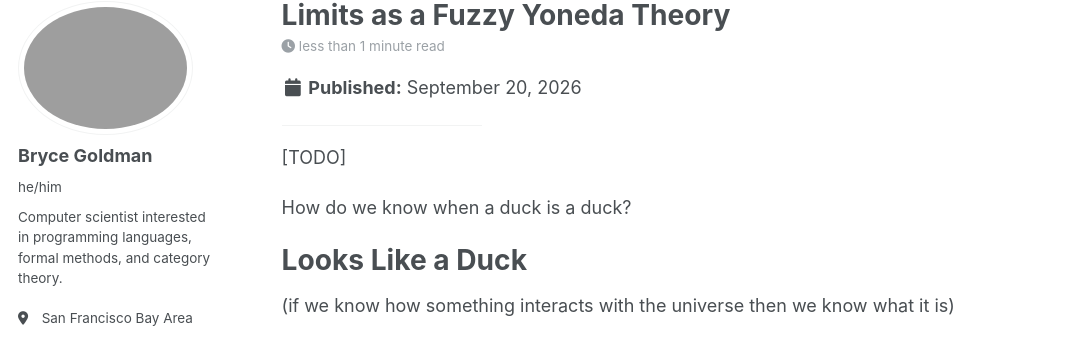
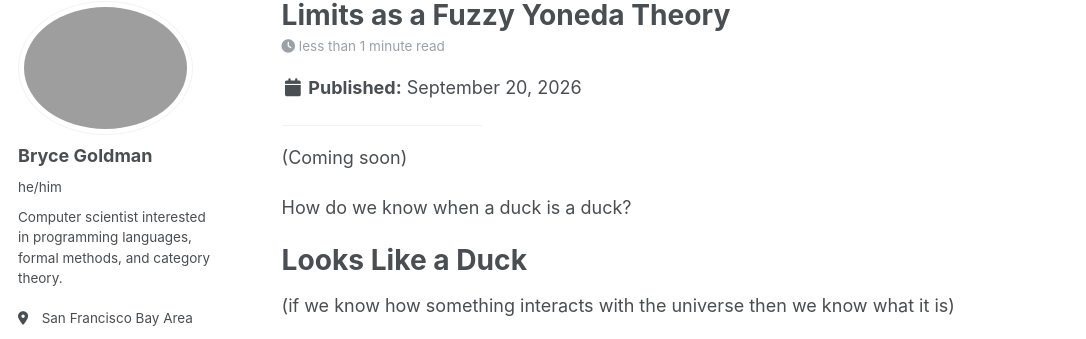
Before and after one commit to Alkizar/alkizar.github.io, a Jekyll site: the page built from _posts/2026-09-20-fuzzy-yoneda.md, in a window 1280 px wide and 900 px high. Shown: the part 98-437 px from the top of the window, without its empty margins (0-1086 px from the left). Built offline with Jekyll 4.4.1, drawn with Linux system fonts in a browser that asks for light colours.

```diff
--- a/_posts/2026-09-20-fuzzy-yoneda.md
+++ b/_posts/2026-09-20-fuzzy-yoneda.md
@@ -6,7 +6,7 @@
   - category theory
 ---
 
-[TODO]
+(Coming soon)
 
 How do we know when a duck is a duck?
 
```
Also changed, not shown: 2 other files.
